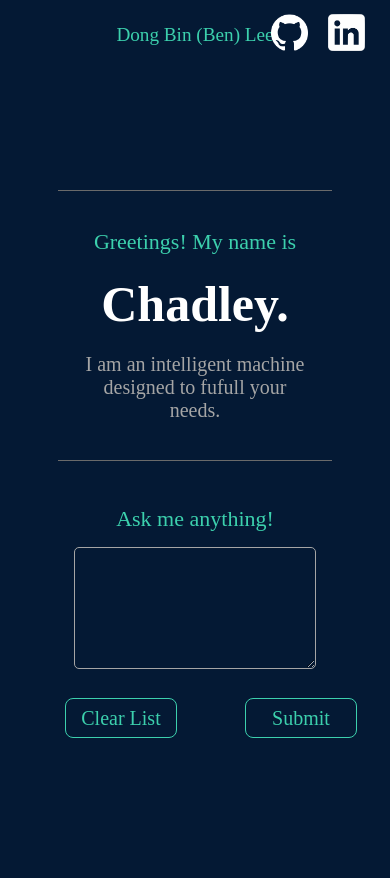
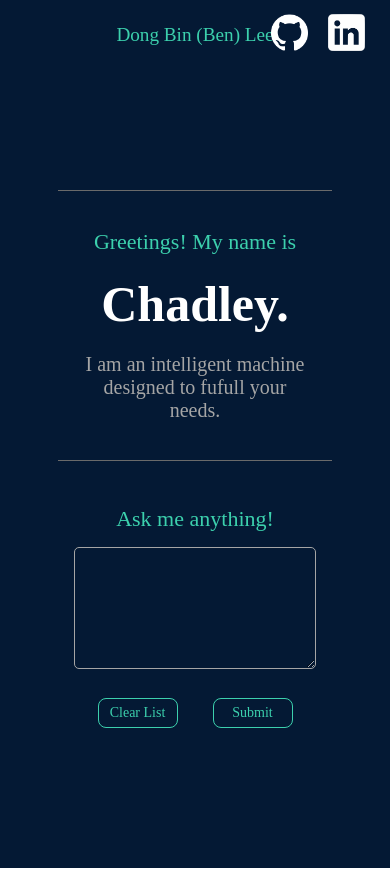
Before and after one commit to dbinlee3/Chadley-The-AI, a React (Create React App) app in the folder shopify/: page / in a window 390 px wide. Built offline with nearby package versions, Linux system fonts and the light colour scheme; a web font is replaced by a local one.

Commit message:
fixed key issue

```diff
--- a/shopify/src/components/MyForm.js
+++ b/shopify/src/components/MyForm.js
@@ -36,9 +36,11 @@ function MyForm() {
         const submittedPrompt = prompt.current.value
 
         ////////OPENAI
+        //process.env.OPENAI_API_KEY
         const configuration = new Configuration({
-            apiKey: process.env.OPENAI_API_KEY,
+            apiKey: process.env.REACT_APP_OPENAI_API_KEY,
         });
+
         const openai = new OpenAIApi(configuration);
 
         openai.createCompletion("text-curie-001", {
--- a/shopify/src/styles.css
+++ b/shopify/src/styles.css
@@ -296,4 +296,14 @@ form {
     .responseBox {
         width: 75%;
     }
+
+    .formButton {
+        width: 80px;
+        height: 30px;
+        font-size: 14px;
+    }
+
+    .formButtonGrid {
+        grid-gap: 35px;
+    }
 }
```
